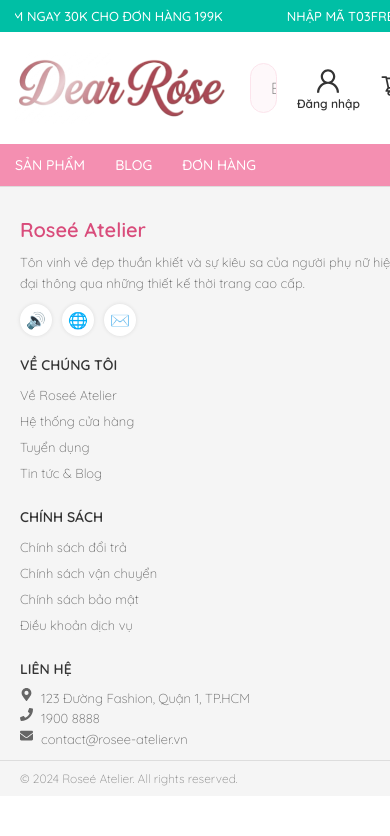
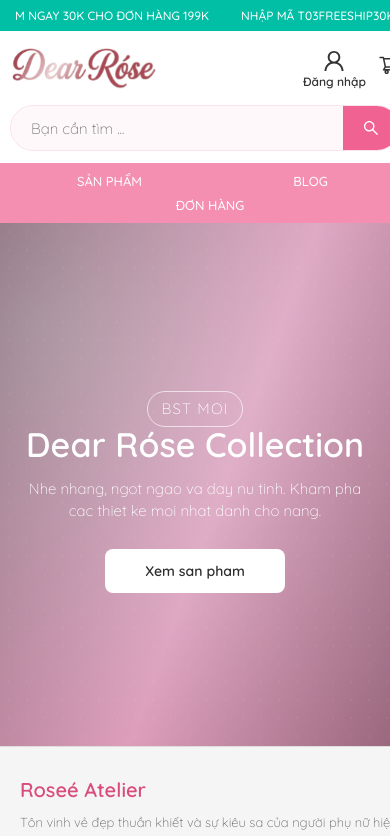
Before and after one commit to phngan220106/Shop-FE, a React (Vite) app: page / in a window 390 px wide. Shown: the top 836 px of the page. Built offline with nearby package versions, Linux system fonts and the light colour scheme.

Commit message:
fooster update 2

```diff
--- a/src/pages/users/homePage/index.jsx
+++ b/src/pages/users/homePage/index.jsx
@@ -5,6 +5,7 @@
 // import "./style.scss";
 
 import { memo } from 'react';
+import { Link } from "react-router-dom";
 import Header from "../theme/header/index.jsx"; // Bỏ /index.jsx đi cho gọn, React tự hiểu
 import "./style.scss";
 function HomePage() {
@@ -13,6 +14,19 @@
 
             <Header />
 
+            <section className="hero-banner" aria-label="Banner san pham noi bat">
+                <div className="hero-overlay" />
+                <div className="hero-content container">
+                    <p className="hero-kicker">Bst moi</p>
+                    <h1>Dear Róse Collection</h1>
+                    <p>
+                        Nhe nhang, ngot ngao va day nu tinh. Kham pha cac thiet ke moi nhat
+                        danh cho nang.
+                    </p>
+                    <Link to="/san-pham" className="hero-cta">Xem san pham</Link>
+                </div>
+            </section>
+
 
         </div >
 
--- a/src/pages/users/homePage/style.scss
+++ b/src/pages/users/homePage/style.scss
@@ -0,0 +1,105 @@
+.home-page {
+    .container {
+        max-width: 1200px;
+        margin: 0 auto;
+        padding: 0 15px;
+    }
+
+    .hero-banner {
+        position: relative;
+        min-height: 76vh;
+        display: flex;
+        align-items: center;
+        justify-content: center;
+        overflow: hidden;
+        background:
+            linear-gradient(110deg, rgba(0, 0, 0, 0.38) 0%, rgba(0, 0, 0, 0.08) 55%, rgba(0, 0, 0, 0.35) 100%),
+            radial-gradient(circle at 10% 20%, #f6d8e7 0%, #f4c4dd 32%, #ed9fc2 100%);
+    }
+
+    .hero-overlay {
+        position: absolute;
+        inset: 0;
+        background-image: radial-gradient(rgba(255, 255, 255, 0.2) 1px, transparent 1px);
+        background-size: 18px 18px;
+        opacity: 0.24;
+        pointer-events: none;
+    }
+
+    .hero-content {
+        position: relative;
+        z-index: 1;
+        color: #ffffff;
+        max-width: 760px;
+        text-align: center;
+        padding: 48px 15px;
+    }
+
+    .hero-kicker {
+        display: inline-block;
+        margin-bottom: 12px;
+        padding: 6px 14px;
+        border: 1px solid rgba(255, 255, 255, 0.65);
+        border-radius: 999px;
+        font-size: 13px;
+        text-transform: uppercase;
+        letter-spacing: 0.08em;
+    }
+
+    .hero-content h1 {
+        margin: 0;
+        font-size: clamp(34px, 5vw, 62px);
+        line-height: 1.08;
+        font-weight: 700;
+    }
+
+    .hero-content p {
+        margin: 14px auto 0;
+        max-width: 620px;
+        font-size: 18px;
+        line-height: 1.5;
+    }
+
+    .hero-cta {
+        display: inline-flex;
+        align-items: center;
+        justify-content: center;
+        margin-top: 26px;
+        min-width: 220px;
+        height: 48px;
+        border-radius: 8px;
+        background: #ffffff;
+        color: #2d2d2d;
+        text-decoration: none;
+        font-size: 16px;
+        font-weight: 600;
+        transition: transform 0.2s ease, box-shadow 0.2s ease;
+
+        &:hover {
+            transform: translateY(-2px);
+            box-shadow: 0 10px 20px rgba(0, 0, 0, 0.22);
+        }
+    }
+}
+
+@media (max-width: 768px) {
+    .home-page {
+        .hero-banner {
+            min-height: 62vh;
+        }
+
+        .hero-content {
+            padding: 36px 15px;
+        }
+
+        .hero-content p {
+            font-size: 15px;
+        }
+
+        .hero-cta {
+            min-width: 180px;
+            height: 44px;
+            font-size: 14px;
+        }
+    }
+}
--- a/src/pages/users/theme/header/style.scss
+++ b/src/pages/users/theme/header/style.scss
@@ -72,6 +72,7 @@
             align-items: center;
             justify-content: space-between;
             gap: 20px;
+            flex-wrap: nowrap;
         }
 
         .logo img {
@@ -157,6 +158,7 @@
             font-size: 25px;
             color: #333;
             align-items: center;
+            flex-shrink: 0;
 
             .user-auth-btn {
                 border: 0;
@@ -214,6 +216,7 @@
             color: white;
             font-weight: 500;
             font-size: 14px;
+            flex-wrap: wrap;
 
             li {
                 cursor: pointer;
@@ -277,3 +280,130 @@
         animation: none;
     }
 }
+
+@media (max-width: 992px) {
+    .header-container {
+        .header-middle {
+            .content {
+                flex-wrap: wrap;
+                justify-content: center;
+            }
+
+            .logo {
+                flex: 0 0 auto;
+            }
+
+            .search-box {
+                flex: 1 1 420px;
+                max-width: 100%;
+            }
+
+            .header-actions {
+                flex: 0 0 auto;
+            }
+        }
+
+        .header-bottom {
+            .menu-list {
+                justify-content: center;
+                gap: 18px;
+            }
+        }
+    }
+}
+
+@media (max-width: 768px) {
+    .header-container {
+        .header-middle {
+            padding: 12px 0;
+
+            .content {
+                gap: 12px;
+            }
+
+            .logo {
+                order: 1;
+
+                img {
+                    height: 58px;
+                }
+            }
+
+            .header-actions {
+                order: 2;
+                gap: 12px;
+
+                .user-auth-btn {
+                    .icon {
+                        font-size: 26px;
+                    }
+                }
+            }
+
+            .search-box {
+                order: 3;
+                flex: 1 1 100%;
+                height: 44px;
+
+                input {
+                    font-size: 15px;
+                }
+
+                button {
+                    width: 56px;
+                    font-size: 18px;
+                }
+            }
+        }
+
+        .header-bottom {
+            .menu-list {
+                padding: 10px 0;
+                gap: 14px;
+                font-size: 13px;
+            }
+        }
+    }
+}
+
+@media (max-width: 480px) {
+    .header-container {
+        .header-top {
+            font-size: 12px;
+
+            .promo-track {
+                gap: 32px;
+            }
+        }
+
+        .header-middle {
+            .container {
+                padding: 0 10px;
+            }
+
+            .content {
+                justify-content: space-between;
+            }
+
+            .logo img {
+                height: 50px;
+            }
+
+            .header-actions {
+                font-size: 22px;
+            }
+        }
+
+        .header-bottom {
+            .menu-list {
+                justify-content: flex-start;
+                gap: 8px 12px;
+
+                li {
+                    flex: 1 1 calc(50% - 12px);
+                    justify-content: center;
+                }
+            }
+        }
+    }
+}
```
Also changed, not shown: src/App.css (added, +9 -0 lines).
